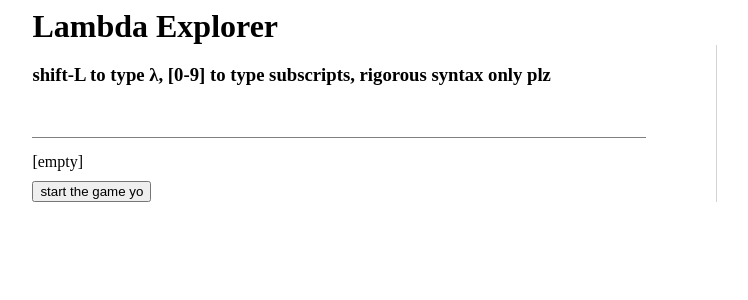
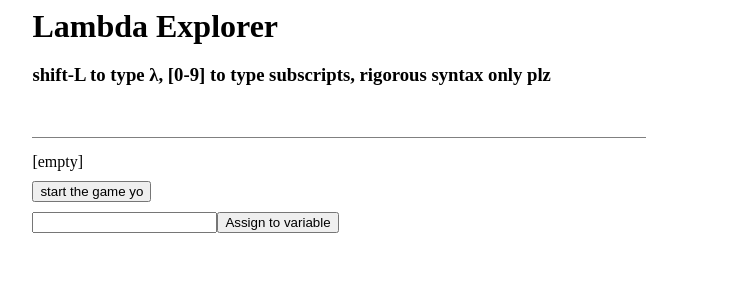
Before and after one commit to evinism/lambda-explorer, a React app: page / in a window 1280 px wide. Shown: the top 300 px of the page, without its empty margins (102-850 px from the left). Built offline with nearby package versions, Linux system fonts and the light colour scheme.

Commit message:
totally cool and awesome commit message

```diff
--- a/package.json
+++ b/package.json
@@ -6,7 +6,7 @@
   "main": "index.js",
   "scripts": {
     "watch": "webpack --watch",
-    "dev": "webpack-dev-server --port 8080",
+    "dev": "webpack-dev-server --port 8082",
     "start": "webpack-dev-server --host 0.0.0.0 --port 80"
   },
   "author": "evin",
--- a/src/components/App/index.jsx
+++ b/src/components/App/index.jsx
@@ -34,6 +34,7 @@ class App extends React.Component {
     }
   }
 
+
   startGame = () => {
     this.setState({gameStarted: true, problemNumber: 0});
   }
@@ -52,6 +53,10 @@ class App extends React.Component {
                 start the game yo
               </button>
             )}
+            <div className="variable-form">
+              <input ref="variable-name"></input>
+              <button className="assign-variable">Assign to variable</button>
+            </div>
           </article>
           <aside>
             {this.state.gameStarted && (
--- a/src/style.css
+++ b/src/style.css
@@ -19,6 +19,7 @@ aside {
   border-left: 1px solid lightgray;
   margin-left: 70px;
   padding-left: 27px;
+  height: calc(100% - 50px);
 }
 
 .lambda-input {
@@ -40,3 +41,7 @@ aside {
 .highlighted {
   font-weight: bold;
 }
+
+.variable-form {
+  margin-top: 10px;
+}
```
Also changed, not shown: src/game/game.js (added, +10 -0 lines).
